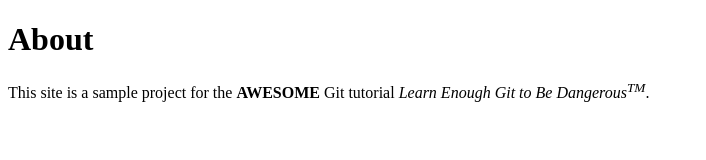
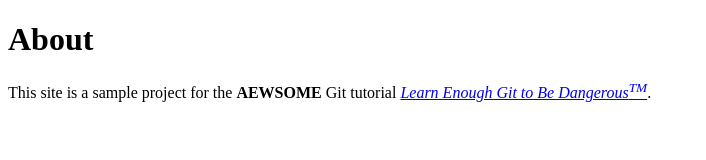
Before and after one commit to j-yosen/Ishmael, a plain HTML site: page about.html in a window 1280 px wide. Shown: the whole page, without its empty margins (0-706 px from the left). Drawn offline with Linux system fonts and the light colour scheme.

Commit message:
Add link to tutorial title

```diff
--- a/about.html
+++ b/about.html
@@ -6,7 +6,7 @@
   <body>
     <h1>About</h1>
     <p>
-      This site is a sample project for the <strong>AWESOME</strong> Git tutorial <em>Learn Enough Git to Be Dangerous<sup>TM</sup></em>.
+      This site is a sample project for the <strong>AEWSOME</strong> Git tutorial <a href="http://learnenough.com/git-tutorial"><em>Learn Enough Git to Be Dangerous<sup>TM</sup></em></a>.
     </p>
 </body>
 </html>
```
